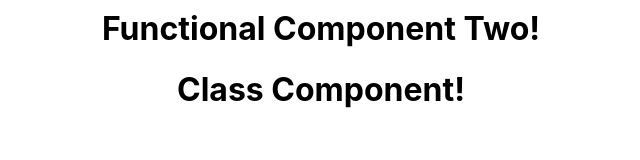
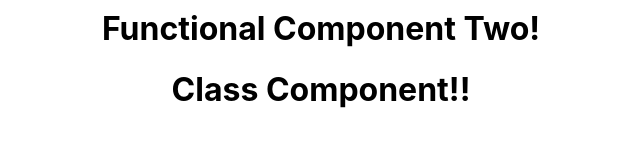
Before and after one commit to sujeewakabeysinghe/React-Basic, a React (Create React App) app: page / in a window 1280 px wide. Shown: the part 133-293 px from the top of the page, without its empty margins (319-959 px from the left). Built offline with nearby package versions, Linux system fonts and the light colour scheme.

Commit message:
second commit

```diff
--- a/src/components/classComponent.js
+++ b/src/components/classComponent.js
@@ -2,7 +2,7 @@ import React, { Component } from 'react'
 
 class classComponent extends Component{
     render(){
-        return <h1>Class Component!</h1>
+        return <h1>Class Component!!</h1>
     }
 }
 
```
